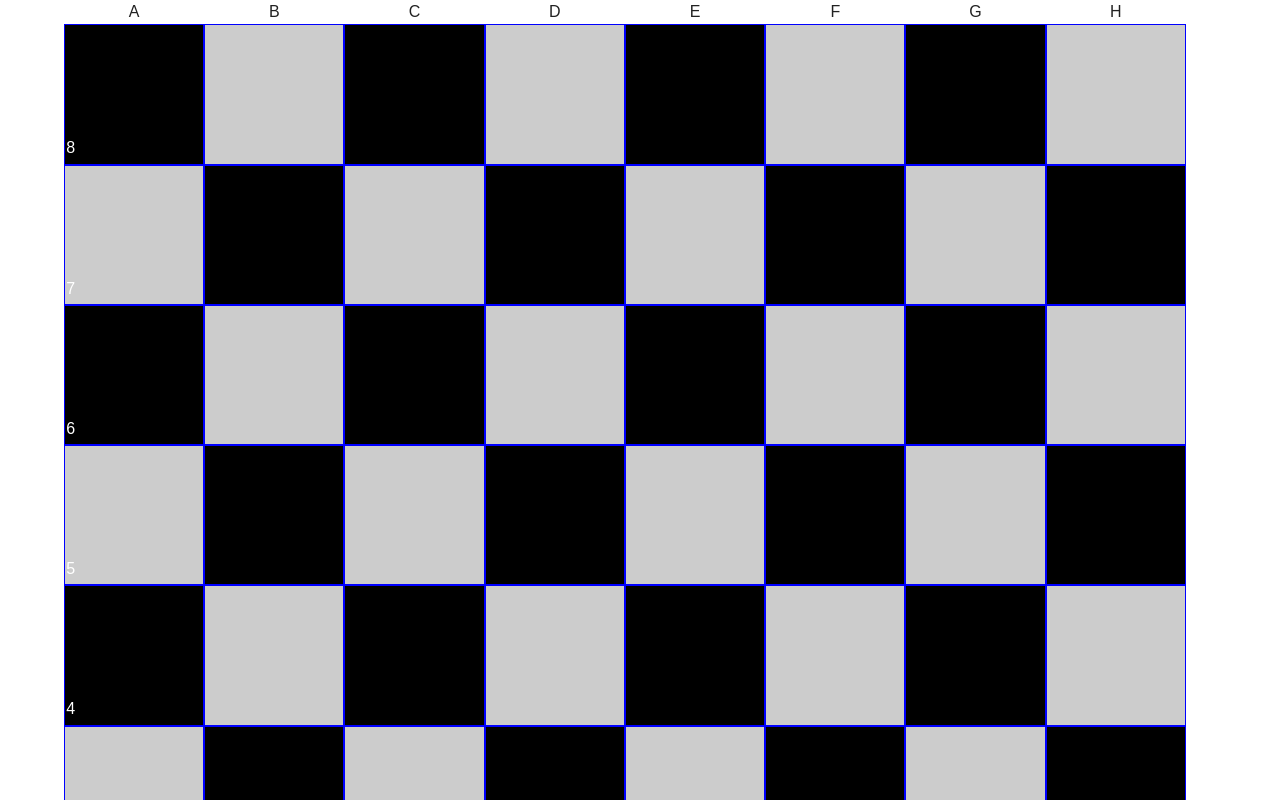
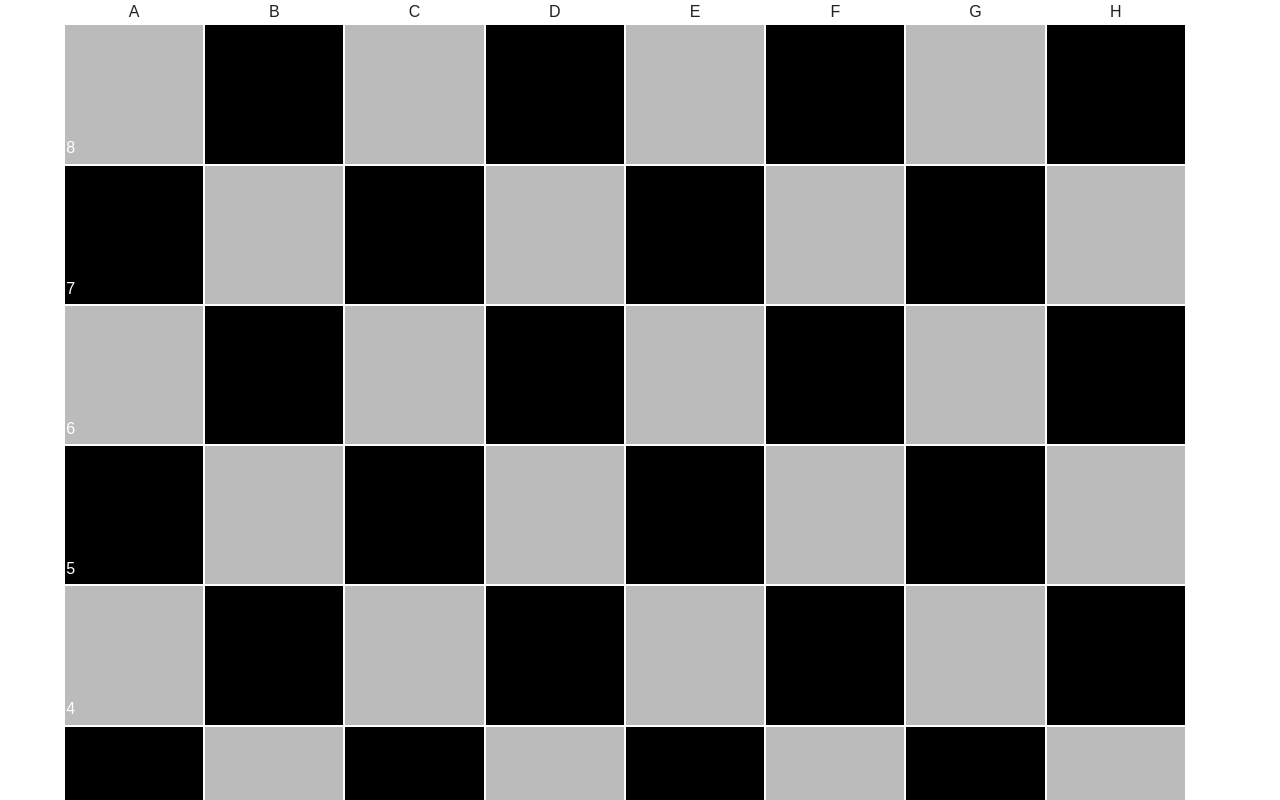
Before and after one commit to mfees/TIY-Assignments, a plain HTML site: page pub/index.html in a window 1280 px wide. Shown: the top 800 px of the page. Drawn offline with Linux system fonts and the light colour scheme.

Commit message:
ghetto rigging min-width on main container, I will try to find a better solution

```diff
--- a/pub/css/main.css
+++ b/pub/css/main.css
@@ -78,14 +78,14 @@ p {
 
 .main-container {
     max-width: 90%;
-    min-width: 40%;
+    min-width: 450px;
     margin: 0 auto;
     overflow: hidden;
 }
 
 .box {
     display: inline-block;
-    border: 1px solid blue;
+    border: 1px solid white;
     width: 12%;
     padding-bottom: 12%;
     float: left;
@@ -93,11 +93,11 @@ p {
 }
 
 .color-one {
-    background-color: #000;
+    background-color: #bbb;
 }
 
 .color-two {
-    background-color: #ccc;
+    background-color: #000;
 }
 
 
```
